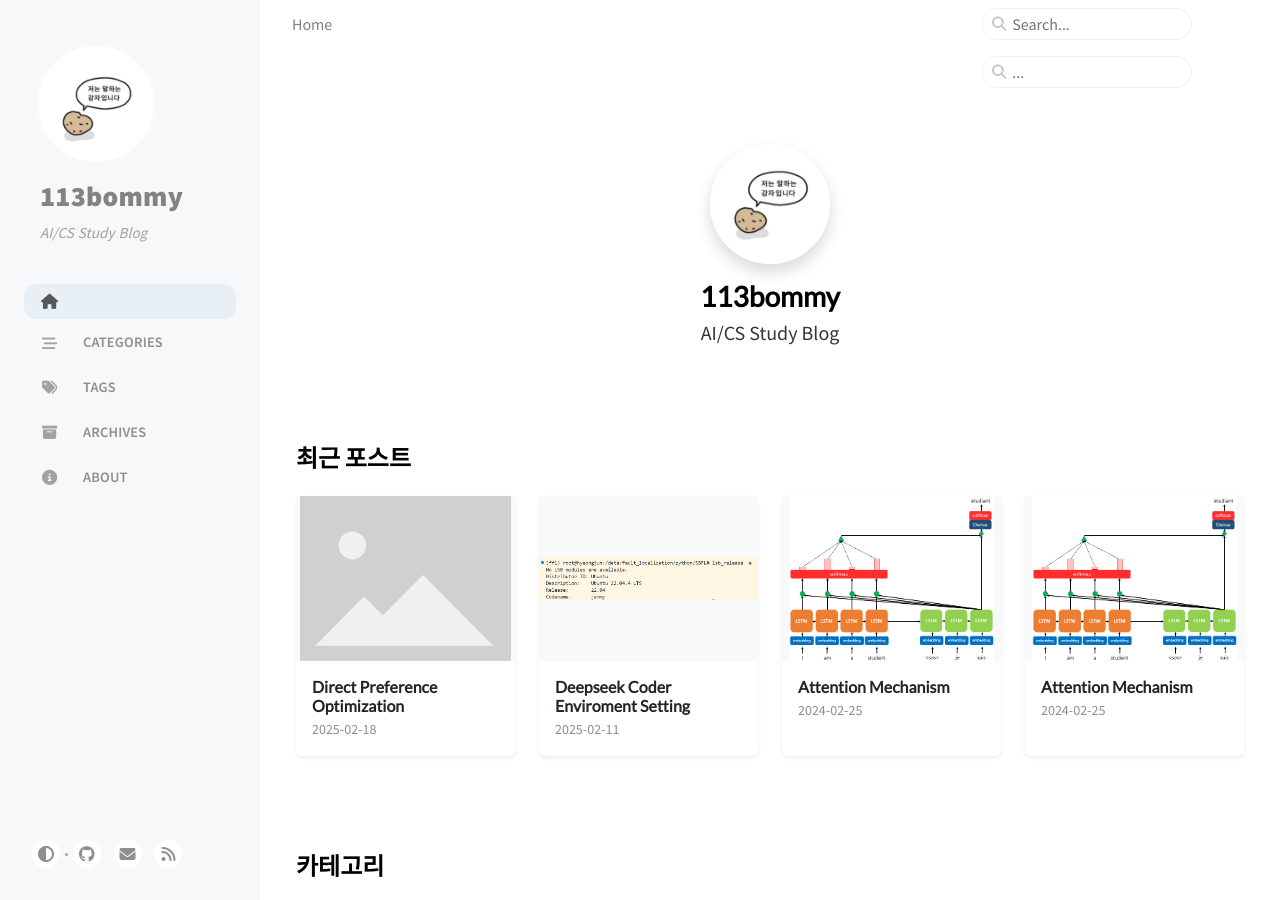
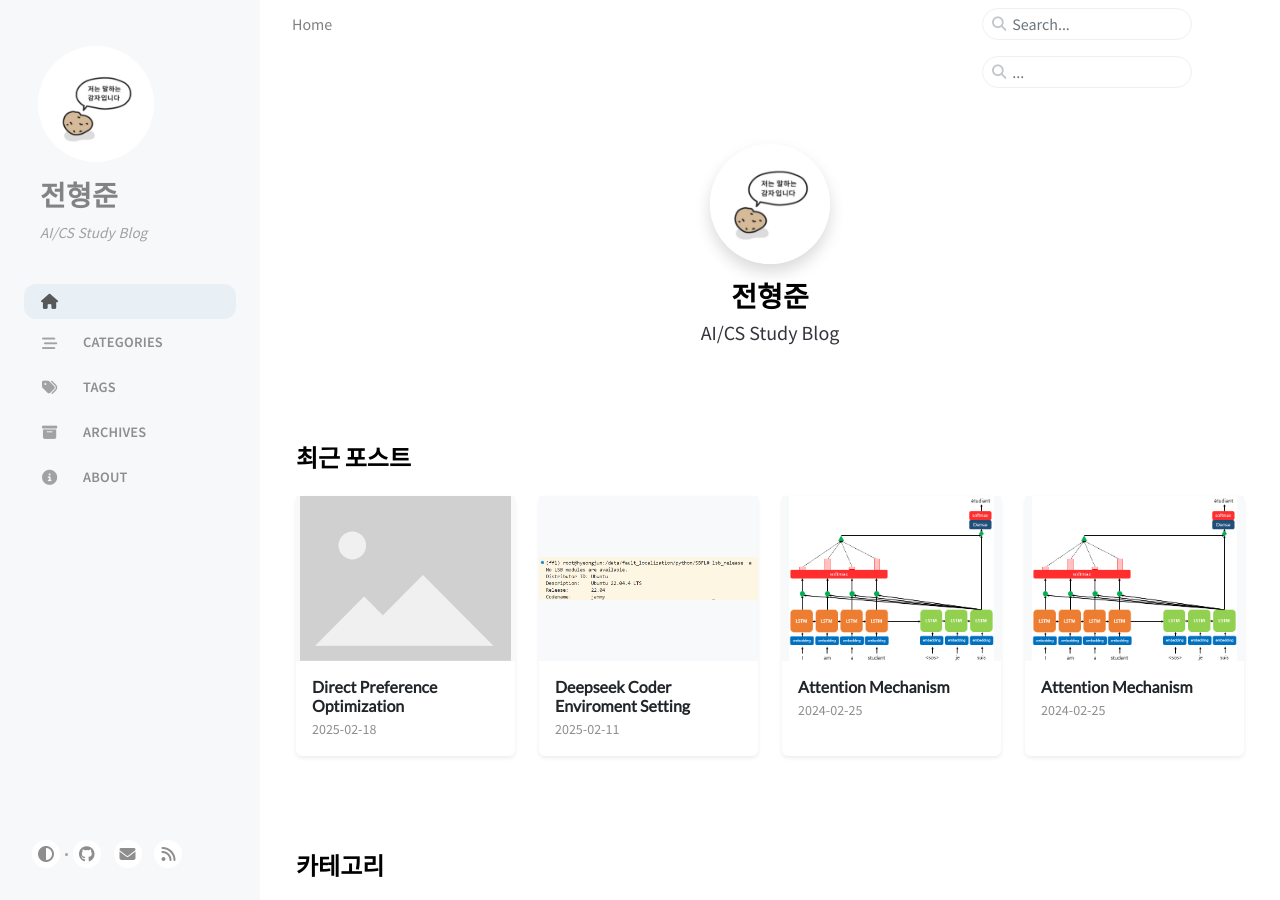
Before and after one commit to 113bommy/113bommy.github.io, a Jekyll site: the page built from index.md, in a window 1280 px wide and 900 px high. Built offline with Jekyll 4.4.1, drawn with Linux system fonts in a browser that asks for light colours; cached includes are drawn as plain includes; comment, search, counter and statistics services are not loaded.

Commit message:
Home Update

```diff
--- a/_config.yml
+++ b/_config.yml
@@ -18,7 +18,7 @@ timezone: Asia/Seoul
 # jekyll-seo-tag settings › https://github.com/jekyll/jekyll-seo-tag/blob/master/docs/usage.md
 # ↓ --------------------------
 
-title: 113bommy # the main title
+title: 전형준 # the main title
 
 tagline: AI/CS Study Blog # it will display as the sub-title
 
```
